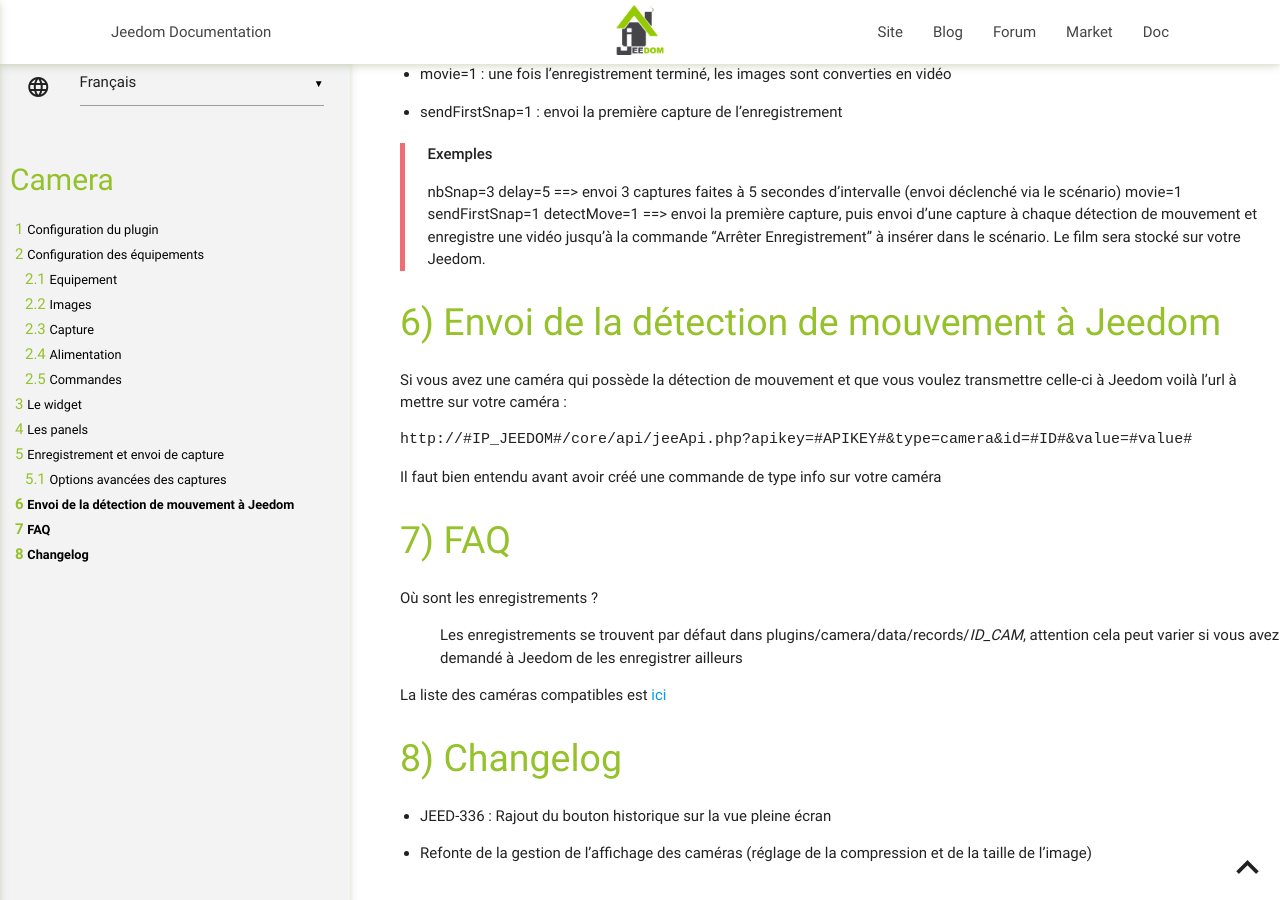
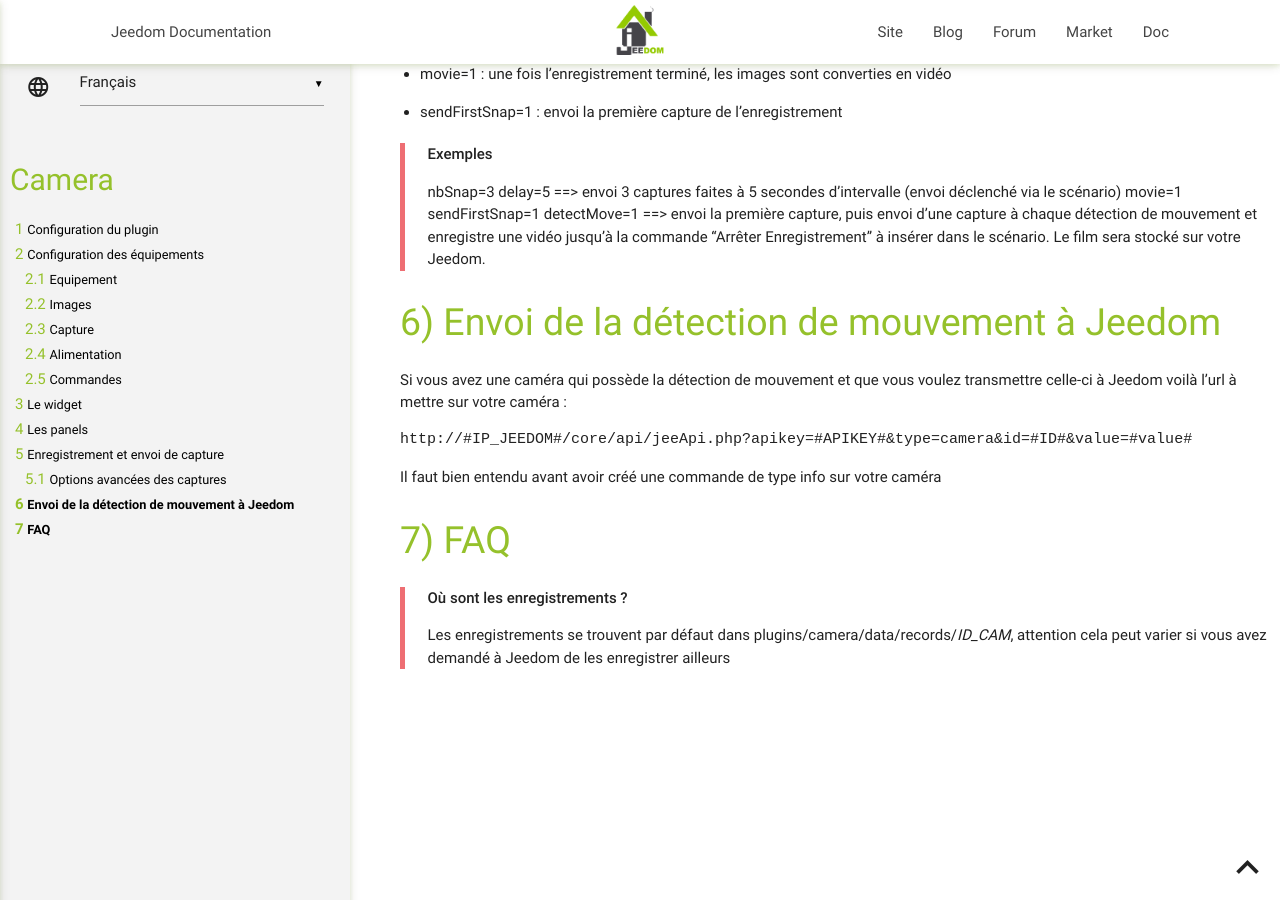
Before and after one commit to jeedom/plugin-camera, a Jekyll site: the page built from docs/fr_FR/index.md, in a window 1280 px wide and 900 px high, scrolled down 3774 px. Built offline with Jekyll 4.4.1, drawn with Linux system fonts in a browser that asks for light colours; our own code applies the rules of GitHub Pages for plain Markdown files.

Commit message:
update doc

```diff
--- a/docs/fr_FR/index.md
+++ b/docs/fr_FR/index.md
@@ -255,19 +255,6 @@ votre caméra
 FAQ
 ===
 
-Où sont les enregistrements ?
-
-:   Les enregistrements se trouvent par défaut dans
-    plugins/camera/data/records/*ID\_CAM*, attention cela peut varier si
-    vous avez demandé à Jeedom de les enregistrer ailleurs
-
-La liste des caméras compatibles est
-[ici](https://github.com/jeedom/documentation/blob/master/camera/fr_FR/equipement.compatible.asciidoc)
-
-Changelog
-=========
-
--   JEED-336 : Rajout du bouton historique sur la vue pleine écran
-
--   Refonte de la gestion de l’affichage des caméras (réglage de la
-    compression et de la taille de l’image)
+>**Où sont les enregistrements ?**
+>
+>Les enregistrements se trouvent par défaut dans plugins/camera/data/records/*ID\_CAM*, attention cela peut varier si vous avez demandé à Jeedom de les enregistrer ailleurs
```
Also changed, not shown: docs/fr_FR/changelog.md (+3 -0 lines).
